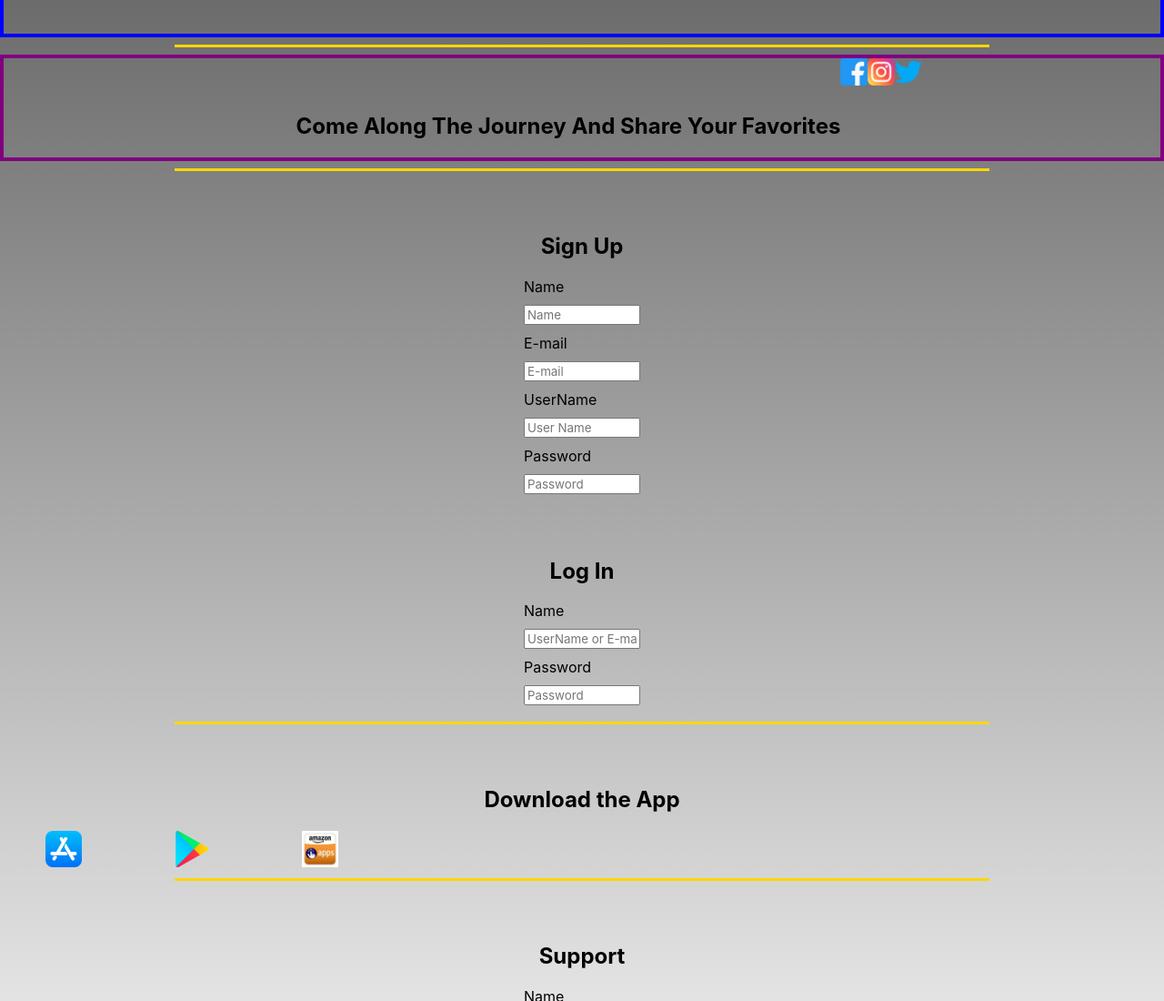
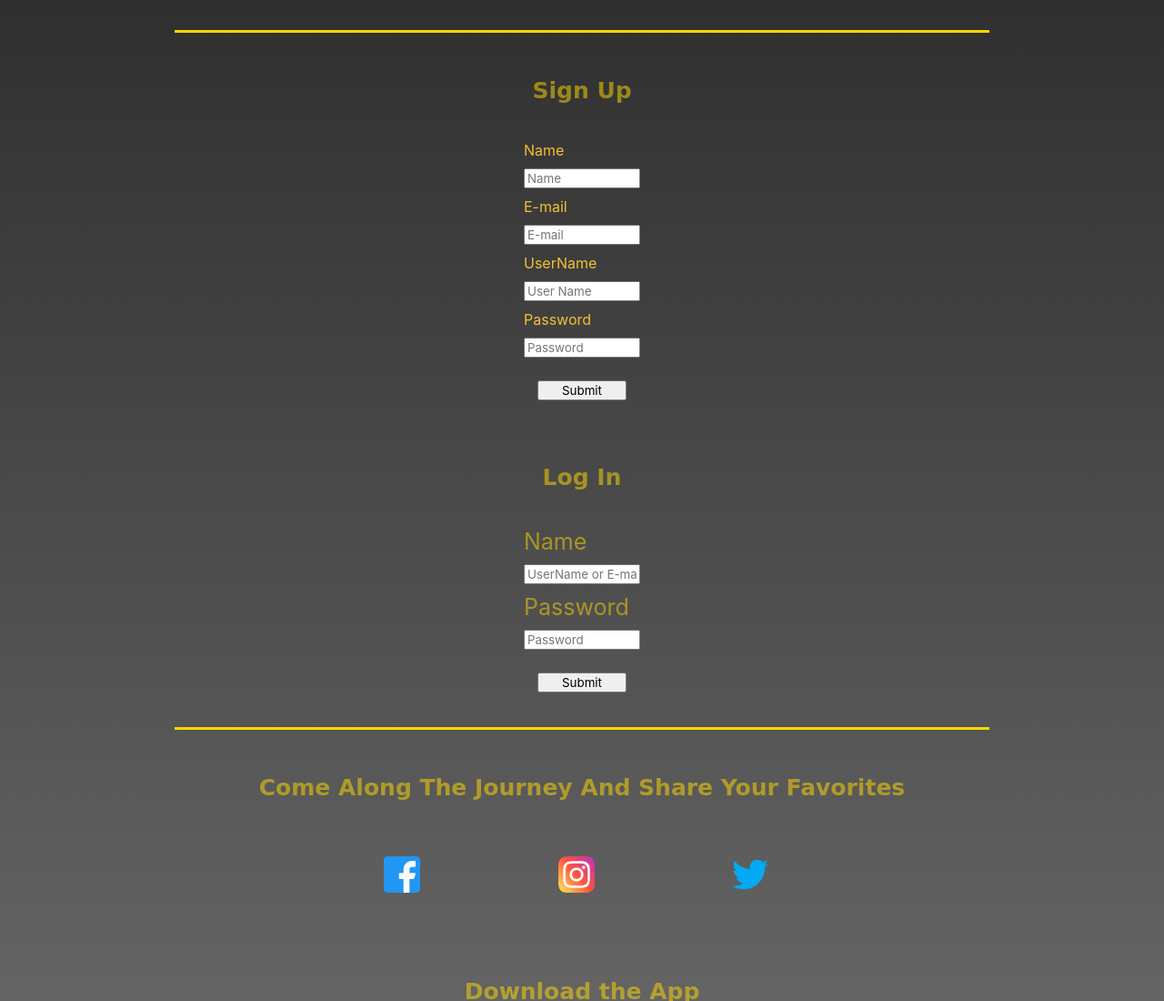
Before and after one commit to BrandonOkman/CinioFile, a plain HTML site: page index.html in a window 1280 px wide. Shown: the part 1700-2800 px from the top of the page at 91% size. Drawn offline with nearby package versions, Linux system fonts and the light colour scheme; a web font is replaced by a local one.

Commit message:
design changes

```diff
--- a/index.html
+++ b/index.html
@@ -36,6 +36,9 @@
         <a class="header-button" href="#login">
           <div>Log in</div>
         </a>
+        <a class="header-button" href="#connect">
+          <div>Connect</div>
+        </a>
         <a class="header-button" href="#download">
           <div>Download</div>
         </a>
@@ -55,14 +58,13 @@
 
   <!-- Search Area -->
   <div class="whole">
-
-
-
   <section>
     <div class="search">
-      <h2>Search</h2>
+      <div class="section_header">
+        <h2 class="section-title">What Are You Watching?</h2>
+      </div>
       <form id="form">
-        <input type="search" id="query" name="q" placeholder="What are you watching?">
+        <input type="search" id="query" name="q" placeholder="Enter your Movie, TV Show, or Video Game Title">
         <button>Search</button>
       </form>
     </div>
@@ -71,7 +73,9 @@
   <hr>
   <section class="results">
     <div class="userSongs">
-      <a class="userFavorites">Your Movies, TV Shows, and Video Games</a>
+      <div class="section_header">
+      <h2 class="section-title">Your Movies, TV Shows, and Video Games</h2>
+      </div>
       <!-- To be filled in with API -->
       <a class="titles">
         <div class="title_img">
@@ -97,25 +101,25 @@
     <div class="playerPlugin"></div>
   </section>
 
-  <!-- Social Media Flex -->
-  <hr>
+  <!-- Social Media Flex  -->
+  <!-- <hr>
   <section class="social-icons-flex">
     <div class="section_header">
-      <h1>Come Along The Journey And Share Your Favorites</h1>
-  </div>
-    <div class="social_icons">
+      <h2 class="section-title">Come Along The Journey And Share Your Favorites</h2>
+    </div>
+    <div class="icon-container">
         <a title="FaceBook" target="_blank" href="https://www.facebook.com/brandon.okman"><img class="social_icons" src="./images/facebook.png" alt= FaceBook></a>
         <a title="Instagram" target="_blank" href="https://www.instagram.com/ciniofile/"><img class="social_icons" src="./images/instagram.png" alt= Instagram></a>
         <a title="Twitter" target="_blank" href="https://twitter.com/CinioFile"><img class="social_icons" src="./images/twitter.png" alt= Twitter></a>
     </div>
-  </section>
+  </section> -->
 
   <hr>
   <section class="join_us">
     <div class="section_header">
-      <h1>Sign Up</h1>
+      <h1 class="section-title">Sign Up</h1>
     </div>
-    <form class="signup">
+    <form class="contacts">
       <div>Name</div>
         <input class="contact-container-input" type="text" placeholder="Name">
       <div>E-mail</div>
@@ -124,22 +128,34 @@
         <input class="contact-container-input" type="text" placeholder="User Name">
       <div>Password</div>
         <input class="contact-container-input" type="text" placeholder="Password">
+      <button class= "contact-form-button">Submit</button>
     </form>
     <div class="section_header">
-      <h1>Log In</h1>
+      <h1 class="section-title">Log In</h1>
     </div>
-    <form class="login">
+    <form class="section-title">
       <div>Name</div>
         <input class="contact-container-input" type="text" placeholder="UserName or E-mail">
       <div>Password</div>
         <input class="contact-container-input" type="text" placeholder="Password">
+      <button class= "contact-form-button">Submit</button>
     </form>
   </section>
 
   <hr>
+  <section class="social-icons-flex">
+    <div class="section_header">
+      <h2 class="section-title">Come Along The Journey And Share Your Favorites</h2>
+    </div>
+    <div class="icon-container">
+        <a title="FaceBook" target="_blank" href="https://www.facebook.com/brandon.okman"><img class="social_icons" src="./images/facebook.png" alt= FaceBook></a>
+        <a title="Instagram" target="_blank" href="https://www.instagram.com/ciniofile/"><img class="social_icons" src="./images/instagram.png" alt= Instagram></a>
+        <a title="Twitter" target="_blank" href="https://twitter.com/CinioFile"><img class="social_icons" src="./images/twitter.png" alt= Twitter></a>
+    </div>
+  </section>
   <section class="download">
     <div class="section_header">
-      <h1>Download the App</h1>
+      <h1 class="section-title">Download the App</h1>
     </div>
       <div class="icon-container">
         <a title="Apple App Store" target="_blank" href="https://www.apple.com/app-store/"><img class="apps_icon" src="./images/app-store.png" alt= App Store></a>
@@ -151,7 +167,7 @@
   <hr>
   <section class="support">
     <div class="section_header">
-      <h1>Support</h1>
+      <h1 class="section-title">Support</h1>
     </div>
     <form class="contacts">
       <div>Name</div>
@@ -163,7 +179,22 @@
       <button class= "contact-form-button">Submit</button>
     </form>
   </section>
-  </div>
+
+<hr>
+<section class="creators">
+<div class="section_header">
+  <h2 class="section-title">Created By</h2>
+</div>
+</section>
+
+<div class="us">
+  <h3>Brandon Okman</h3>
+  <h3>Adam Wollert</h3>
+  <h3>Joshua Booth</h3>
+  <h3>Claudia De La Trinidad</h3>
+</div>
+</div>
+
 
   <script src="https://code.jquery.com/jquery-3.5.1.min.js"></script>
   <script src="script.js"></script>
--- a/style.css
+++ b/style.css
@@ -112,6 +112,7 @@ form{
     flex-direction: column;
     justify-content: center;
     width: 10vw;
+    margin-bottom: 15px;
 }
 
 .search h2 {
@@ -125,20 +126,18 @@ form{
     height: 600px;
     color: white;
     justify-content: center;
-    border: red 4px solid;
 }
 
-.userFavorites {
+/* .userFavorites {
     font-family: 'Sonsie One', cursive;
     font-size: 25px;
     color: rgba(255, 217, 0, 0.516);
-}
+} */
 
 .titles {
     display: flex;
     justify-content: flex-start;
     height: 100px;
-    border: red 4px solid;
 }
 
 .title_img {
@@ -155,20 +154,16 @@ ul {
 .player {
     flex: display;
     height: 100px;
-    border: blue 4px solid;
 }
 
 .social-icons-flex {
-    display: flex;
-    justify-content: center;
-    border: purple 4px solid;
-
+    background-size: cover;
 }
 
 .social_icons {
-    display: flex;
-    justify-content: space-between;
-    max-width: 30px;
+    height: 40px;
+    width: 40px;
+
 }
 
 .join_us {
@@ -185,8 +180,10 @@ ul {
     display: flex;
     align-items: center;
     flex-direction: row;
-    justify-content: space-around;
+    justify-content: space-between;
     max-width: 33vw;
+    padding: 0px 33%;
+    margin: 20px 0px 50px 0px;
 }
 
 .apps_icon {
@@ -204,7 +201,8 @@ ul {
 }
 
 .contact-form-button {
-    margin-top:20px;
+    margin:15px;
+
 }
 
 .contact-container-input {
@@ -215,10 +213,28 @@ ul {
 .section_header {
     display: flex;
     justify-content: center;
-    /* margin: 30px 0px 0px 0px */
-    padding: 40px 0px 0px 0px;
+    padding: 20px 0px 20px 0px;
+
 }
 
 .whole {
-    background: linear-gradient(rgba(255, 255, 255, 0), rgb(255, 255, 255));
+    background: linear-gradient(rgba(255, 255, 255, 0), rgba(255, 255, 255, 0.539));
 }
+
+.section-title {
+    font-family: 'Sonsie One', cursive;
+    font-size: 25px;
+    color: rgba(255, 217, 0, 0.516);
+}
+
+.contacts {
+    color: #F1C232;
+}
+
+.us {
+    display: flex;
+    flex-direction: row;
+    justify-content: space-evenly;
+    color: #F1C232;
+    border: 20px 0px 40px 0px;
+}
```
